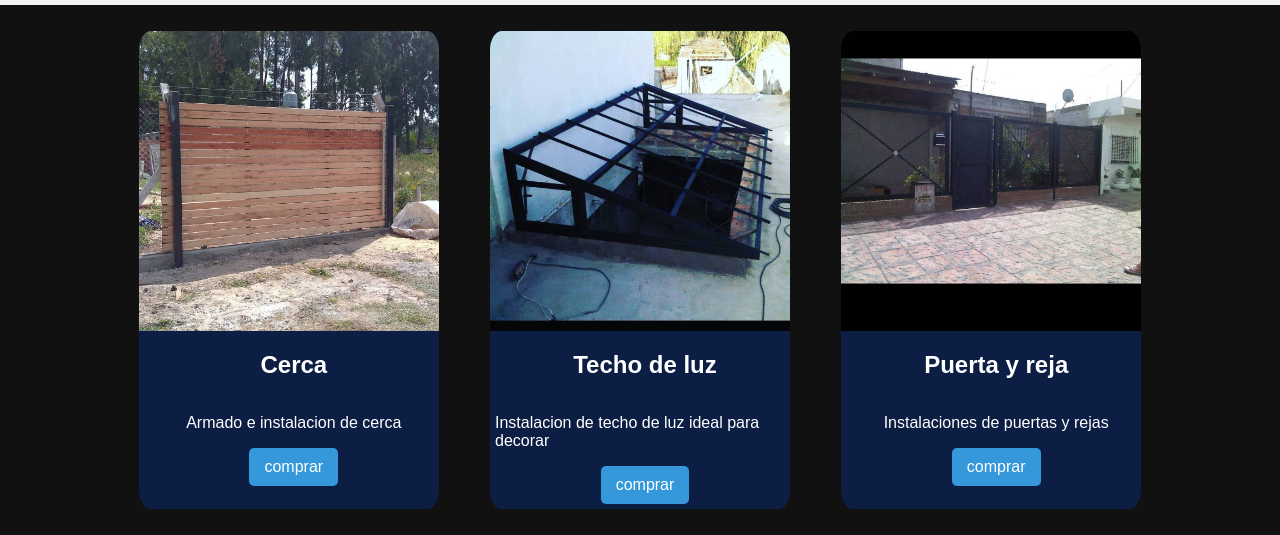
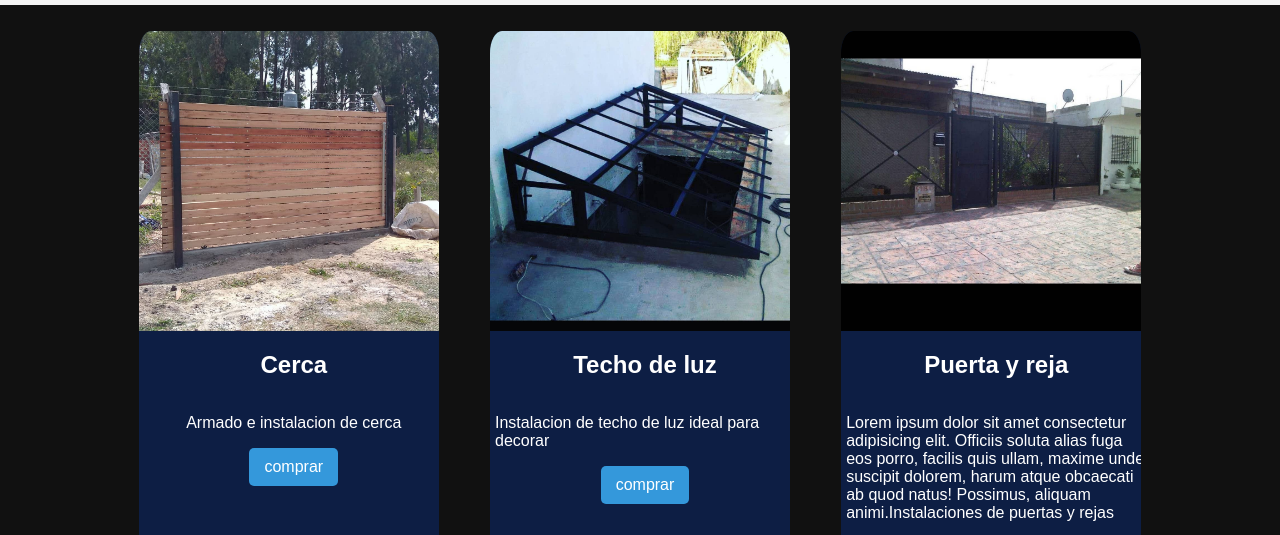
Before and after one commit to rocoide/herreria, a plain HTML site: page servicios.html in a window 1280 px wide. Shown: the part 173-708 px from the top of the page. Drawn offline with Linux system fonts and the light colour scheme.

Commit message:
detalles

```diff
--- a/servicios.html
+++ b/servicios.html
@@ -62,7 +62,7 @@
                 <h2>Puerta y reja</h2>
             </div>
             <div class="descripcion-carta">
-                <p>Instalaciones de puertas y rejas</p>
+                <p>Lorem ipsum dolor sit amet consectetur adipisicing elit. Officiis soluta alias fuga eos porro, facilis quis ullam, maxime unde suscipit dolorem, harum atque obcaecati ab quod natus! Possimus, aliquam animi.Instalaciones de puertas y rejas</p>
             </div>
             <div class="descripcion-carta">
                 <button class="boton">comprar</button>
```
Also changed, not shown: encuesta.html (+0 -1 lines), t.txt.
